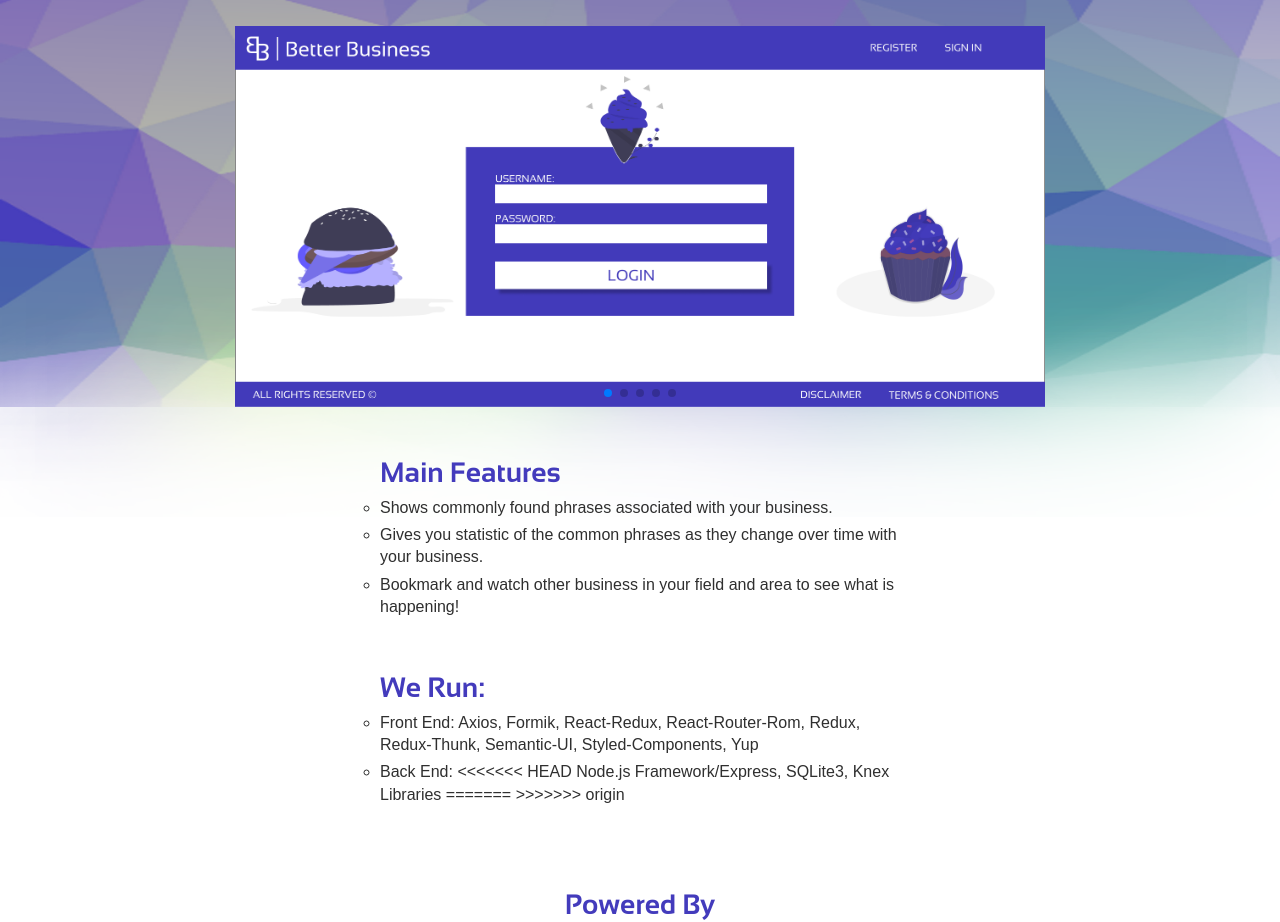
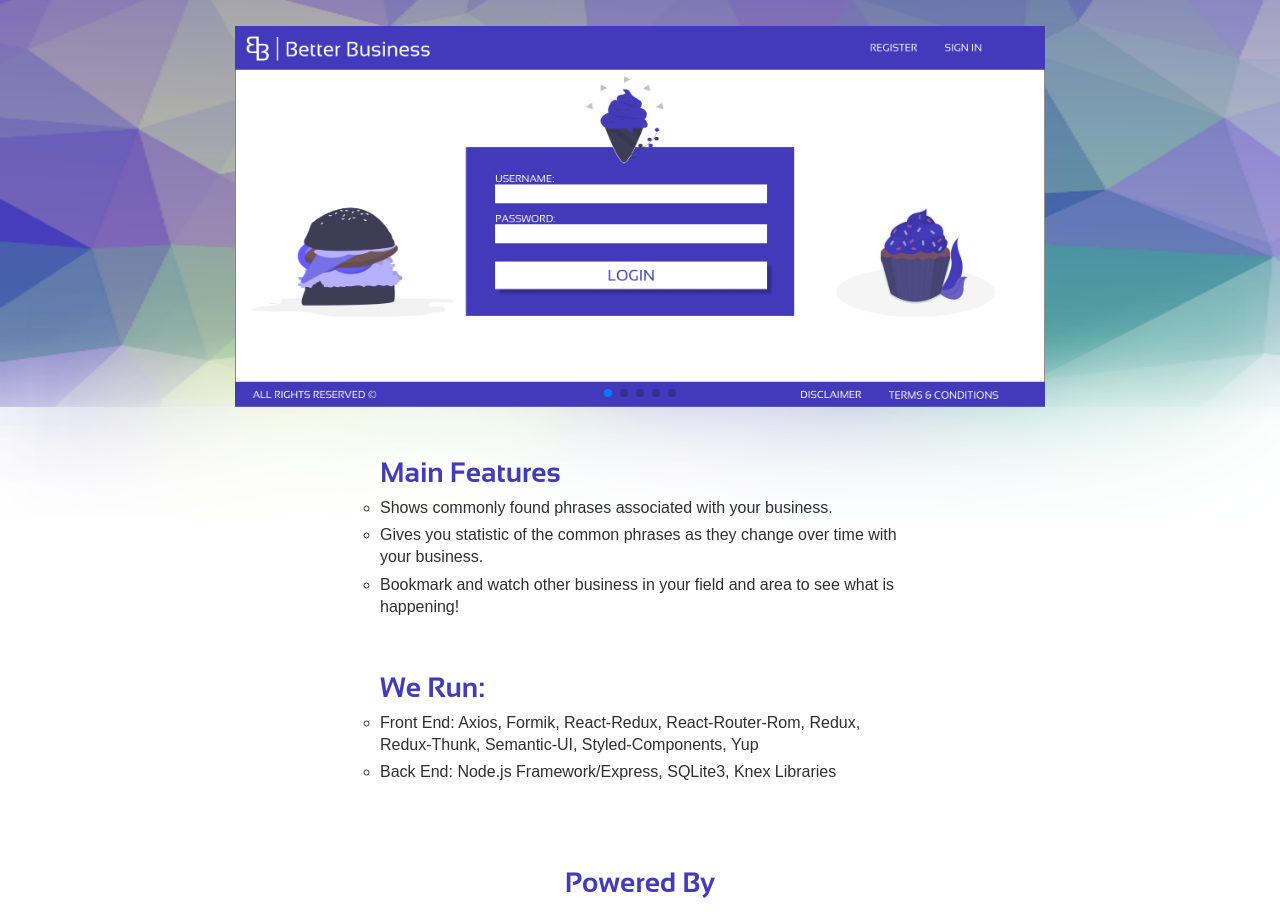
Before and after one commit to Business-Recommendation/web-ui, a website: page product.html in a window 1280 px wide. Shown: the part 80-1002 px from the top of the page. Drawn offline with Linux system fonts and the light colour scheme.

Commit message:
Touch Up on Text

```diff
--- a/product.html
+++ b/product.html
@@ -79,11 +79,8 @@
                                 </li>
                                 <li>
                                     Back End:
-<<<<<<< HEAD
                                     Node.js Framework/Express, SQLite3, Knex Libraries
-=======
 
->>>>>>> origin
                                 </li>
 
                             </ul>
```
Also changed, not shown: index.html (+1 -1 lines).
